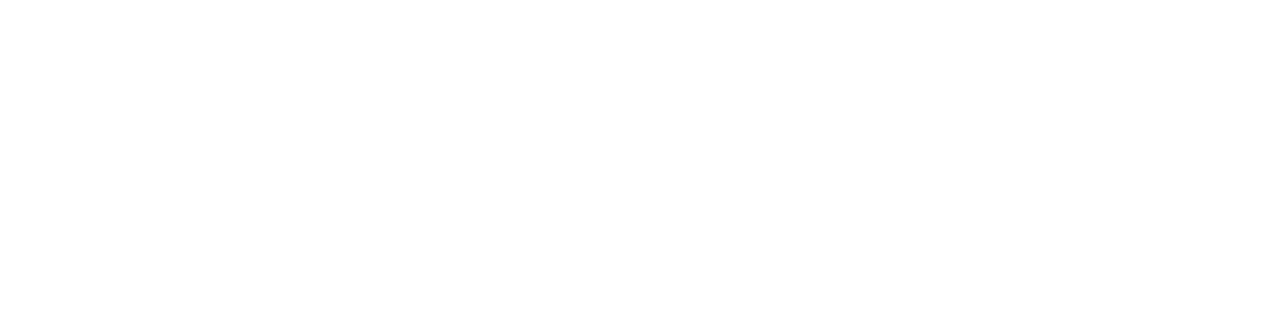
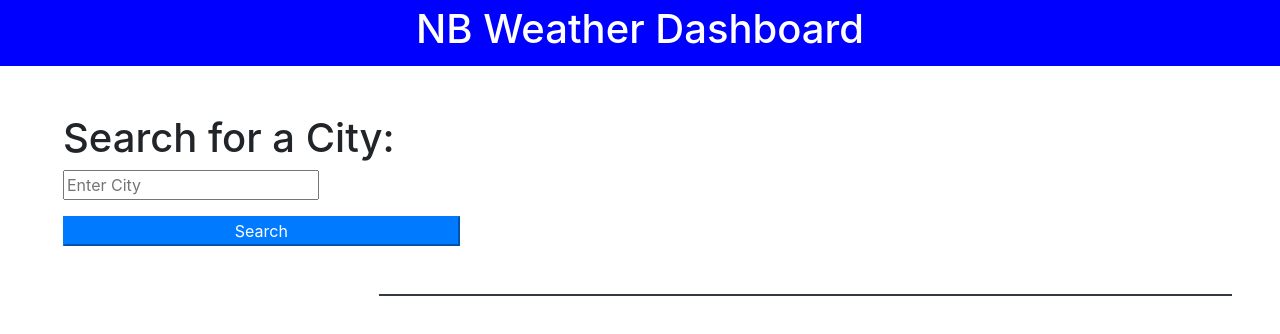
Before and after one commit to nbacchus/nb-weather-dashboard, a plain HTML site: page index.html in a window 1280 px wide. Drawn offline with nearby package versions, Linux system fonts and the light colour scheme.

Commit message:
html with bootstrap and css

```diff
--- a/assets/css/style.css
+++ b/assets/css/style.css
@@ -0,0 +1,5 @@
+header {
+    background-color: blue;
+    color:white;
+    padding: 5px;
+}
--- a/index.html
+++ b/index.html
@@ -6,9 +6,40 @@
     <meta http-equiv="X-UA-Compatible" content="ie=edge" />
     <title>NB Weather Dashboard</title>
     <link rel="stylesheet" href="./assets/css/style.css" />
+    <link rel="stylesheet" href="https://cdn.jsdelivr.net/npm/bootstrap@4.3.1/dist/css/bootstrap.min.css" integrity="sha384-ggOyR0iXCbMQv3Xipma34MD+dH/1fQ784/j6cY/iJTQUOhcWr7x9JvoRxT2MZw1T" crossorigin="anonymous">
   </head>
 
   <body>
+
+    <header>
+        <h1 class="col-12 text-center border-start-0">
+            NB Weather Dashboard
+        </h1>
+    </header>
+
+    <!--City Column on left-->
+        <div class="citySearch col-4 float-left text-left m-5">
+            <h1>Search for a City:</h1>
+            <form>
+                <input type="text" placeholder="Enter City">
+                <button class="btn-primary btn-block mt-3">Search</button>
+            </form>
+        </div>
+
+    <div class="savedCities">
+
+    </div>
+
+    <!--Current Conditions right top-->
+    <div class="currentConditions col-8 float-right border border-dark mr-5">
+
+    </div>
+
+    <!--Future Conditions right bottom-->
+    <div class="futureConditions col-8 float-right"></div>
+
+
+    <!--JS-->
     <script src="./assets/js/javascript.js"></script>
   </body>
 
```
